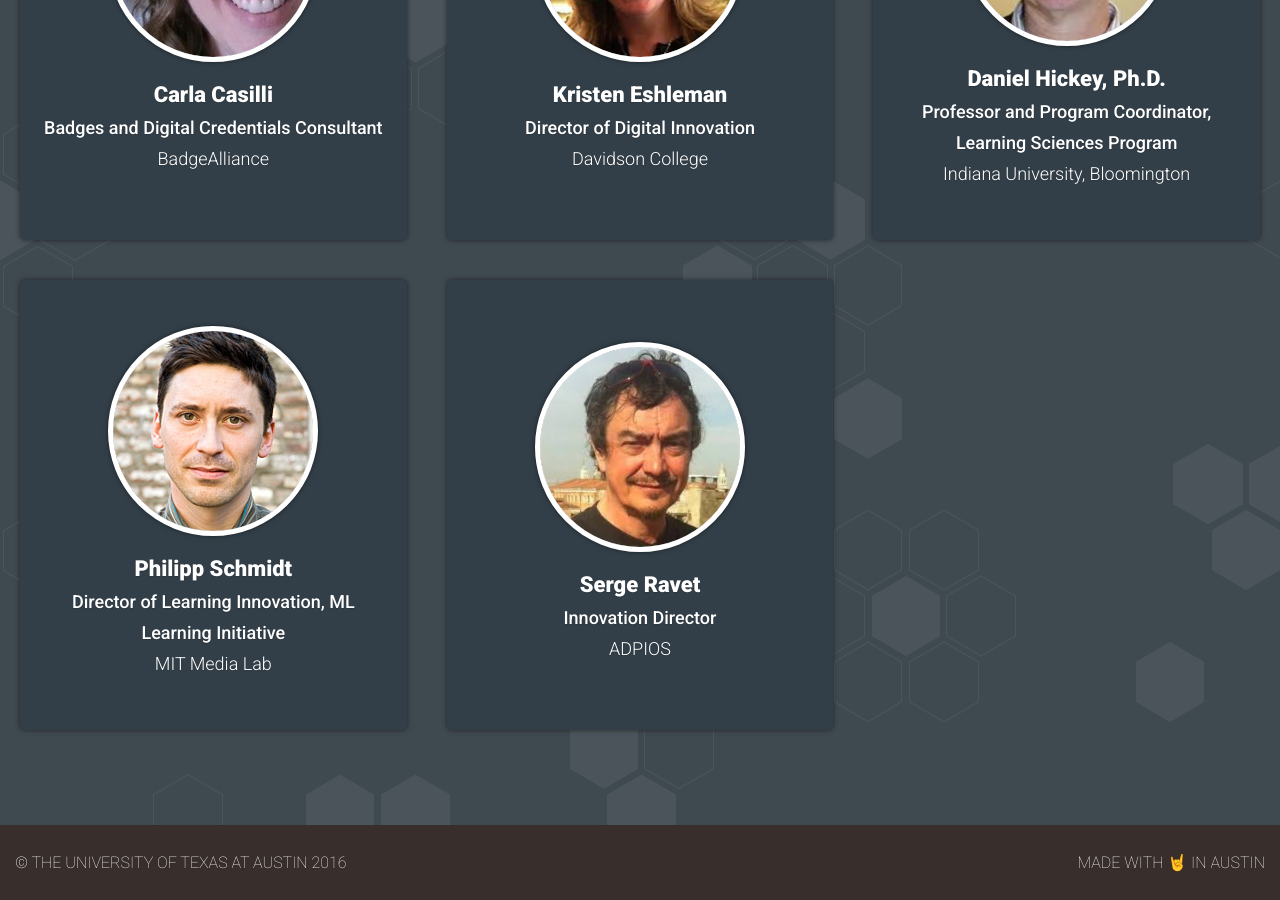
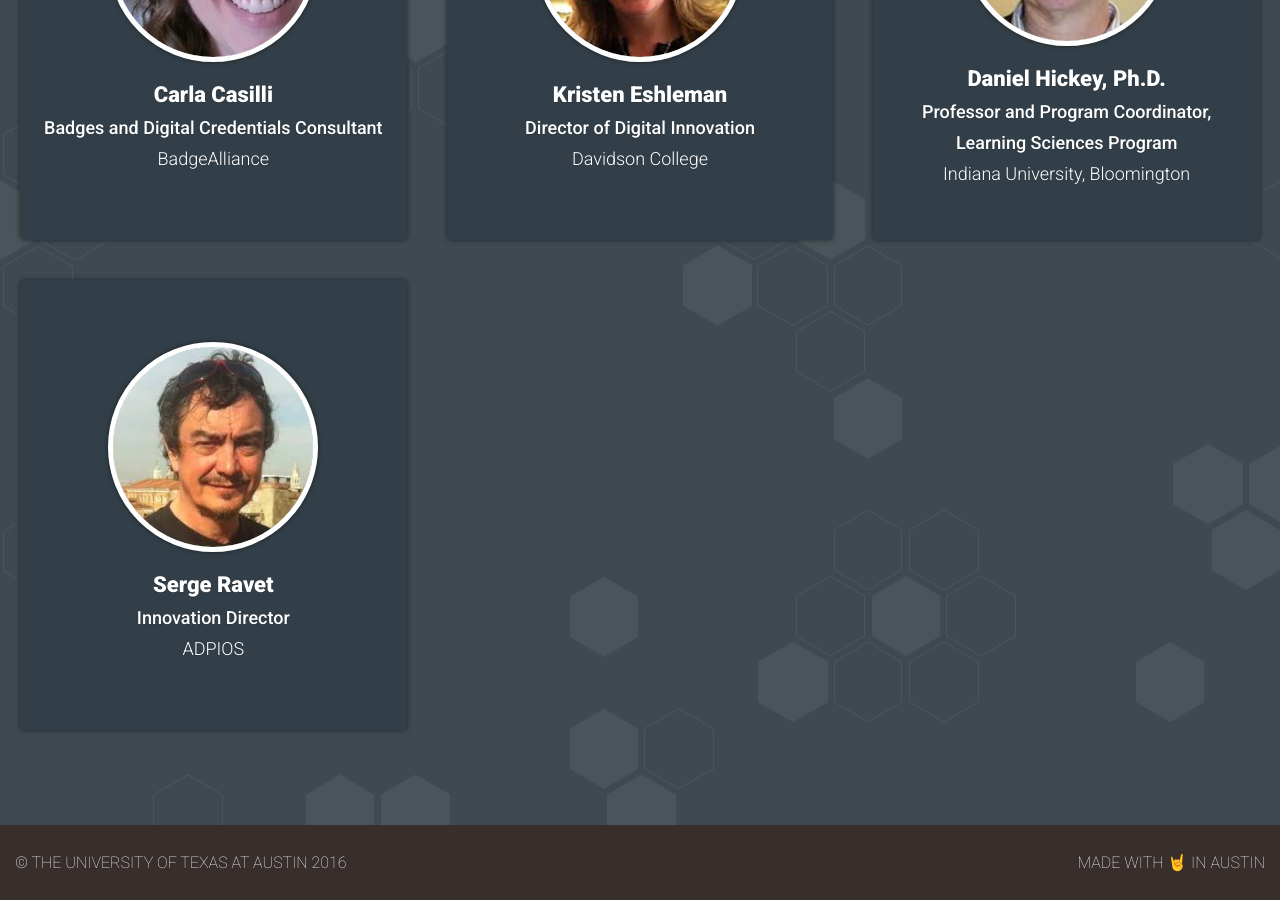
Before and after one commit to Pannda/badgechain, a Jekyll site: the page built from about/index.html, in a window 1280 px wide and 900 px high, scrolled down 2823 px. Built offline with Jekyll 4.4.1, drawn with Linux system fonts in a browser that asks for light colours.

Commit message:
update advisory board

```diff
--- a/_data/advisory.yml
+++ b/_data/advisory.yml
@@ -23,15 +23,6 @@
   image: "../images/advisory/daniel-hickey.jpeg"
   slug: "daniel-hickey"
 
-- name: "Philipp Schmidt"
-  affiliation:
-    - "Director of Learning Innovation, ML"
-    - "Learning Initiative"
-  organization: "MIT Media Lab"
-  email: "philipp@media.mit.edu"
-  image: "../images/advisory/philipp-schmidt.jpeg"
-  slug: "philipp-schmidt"
-
 - name: "Serge Ravet"
   affiliation:
     - "Innovation Director"
```
